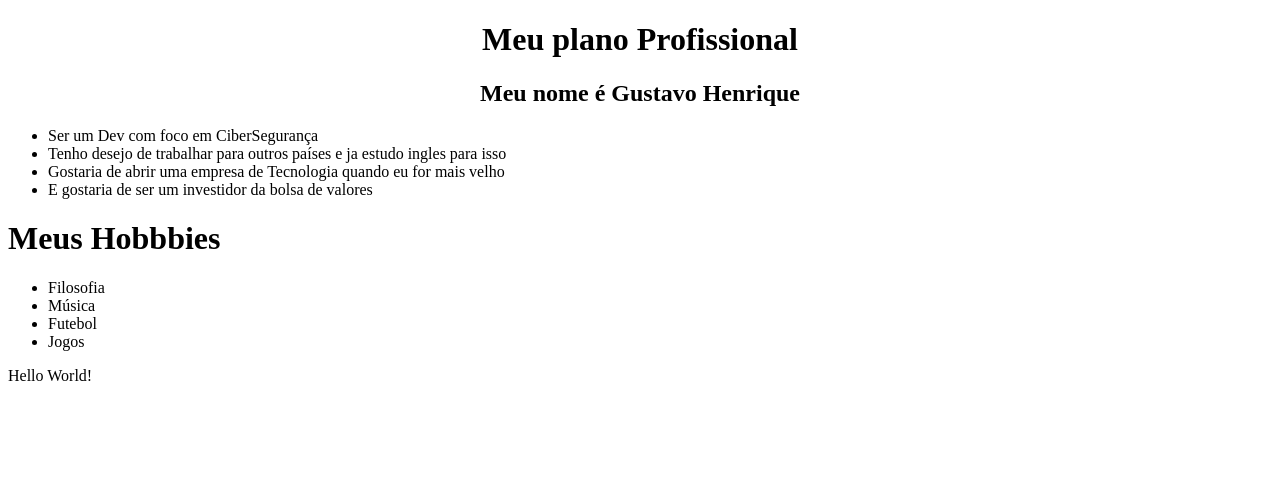
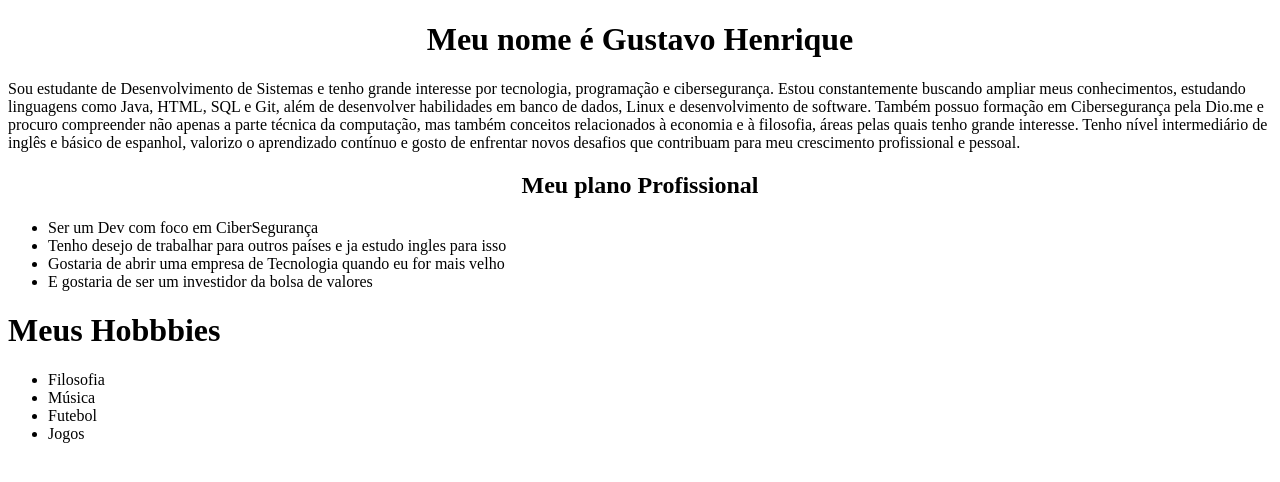
Before and after one commit to GustavoHenriqueC07/LIMA-Atividades, a plain HTML site: page S1_AT3_R1_LIMA/att.html in a window 1280 px wide. Drawn offline with Linux system fonts and the light colour scheme.

Commit message:
Primeiro projeto em HTML

```diff
--- a/S1_AT3_R1_LIMA/att.html
+++ b/S1_AT3_R1_LIMA/att.html
@@ -11,8 +11,10 @@
 </head>
 
 <body>
-<h1> <center> Meu plano Profissional </h1>
-<h2> <center>Meu nome é Gustavo Henrique</h2>
+<h1> <center>Meu nome é Gustavo Henrique</h1>
+    <p> Sou estudante de Desenvolvimento de Sistemas e tenho grande interesse por tecnologia, programação e cibersegurança. Estou constantemente buscando ampliar meus conhecimentos, estudando linguagens como Java, HTML, SQL e Git, além de desenvolver habilidades em banco de dados, Linux e desenvolvimento de software. Também possuo formação em Cibersegurança pela Dio.me e procuro compreender não apenas a parte técnica da computação, mas também conceitos relacionados à economia e à filosofia, áreas pelas quais tenho grande interesse. Tenho nível intermediário de inglês e básico de espanhol, valorizo o aprendizado contínuo e gosto de enfrentar novos desafios que contribuam para meu crescimento profissional e pessoal.
+</p>
+<h2> <center> Meu plano Profissional </h2>
 <Section>
     <ul>
         <li>Ser um Dev com foco em CiberSegurança</li>
@@ -30,7 +32,6 @@
         <li>Jogos</li>
     </ul>
 </section>
-<P> Hello World!</P>
 </body>
 
 </html>
```
